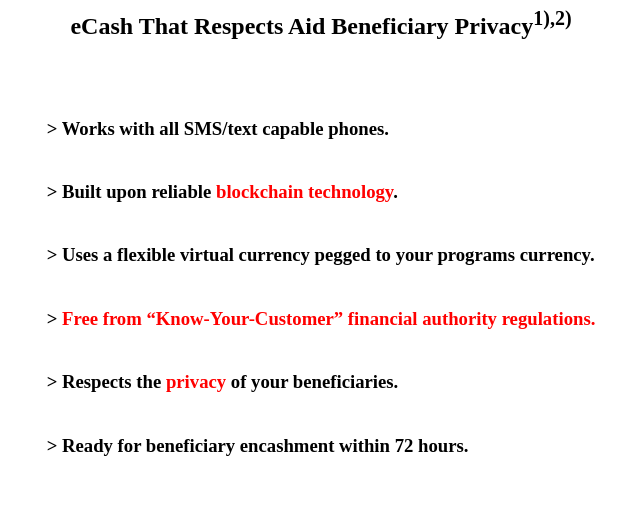
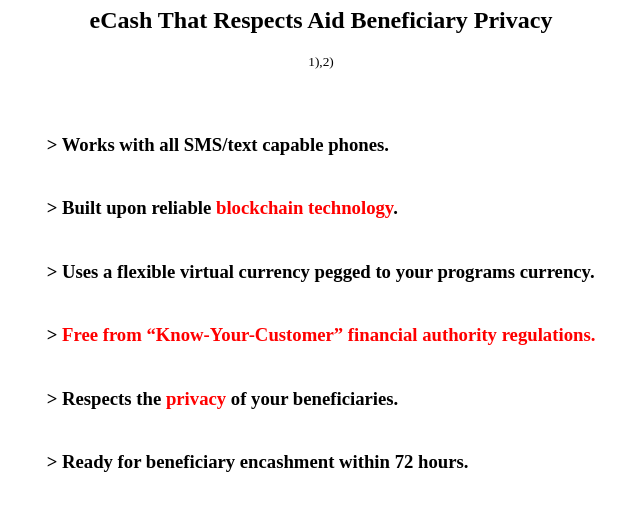
Before and after one commit to globalaidcoin/globalaidcoin.github.io, a plain HTML site: page index.html in a window 1280 px wide. Shown: the part 99-629 px from the top of the page, without its empty margins (319-959 px from the left). Drawn offline with Linux system fonts and the light colour scheme.

Commit message:
Update index.html

```diff
--- a/index.html
+++ b/index.html
@@ -8,7 +8,7 @@
 	<center>
 		<br>
 		<h1>Global AidCoin</h1>
-		<h2>eCash That Respects Aid Beneficiary Privacy<sup>1),2)</sup></h2>
+		<div><h2>eCash That Respects Aid Beneficiary Privacy</h2><sup>1),2)</sup></div>
 		<!-- Global AidCoin - A Mobile Virtual Currency System to Support Cash Programming -->
 		<br>
 		<br>
```
